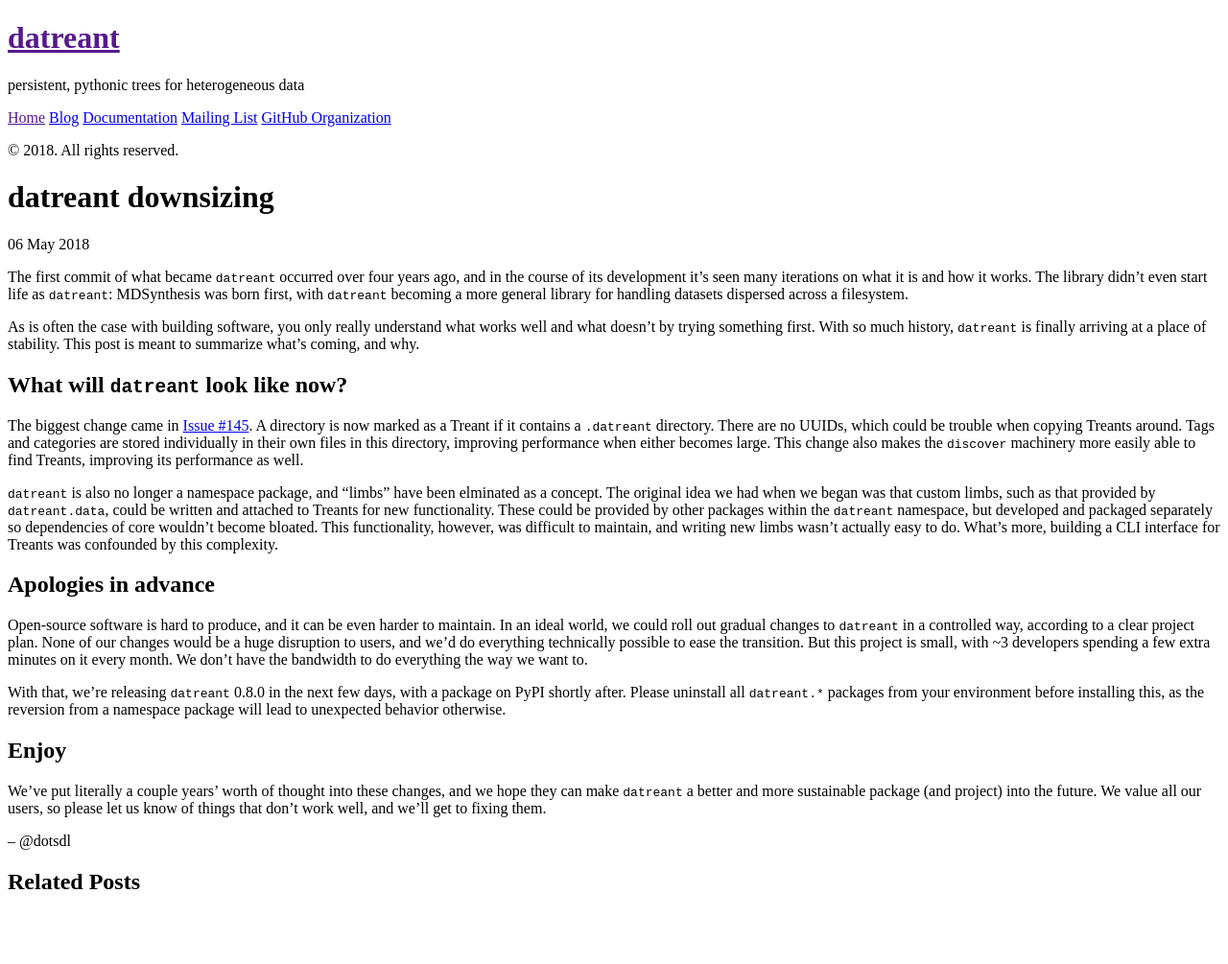
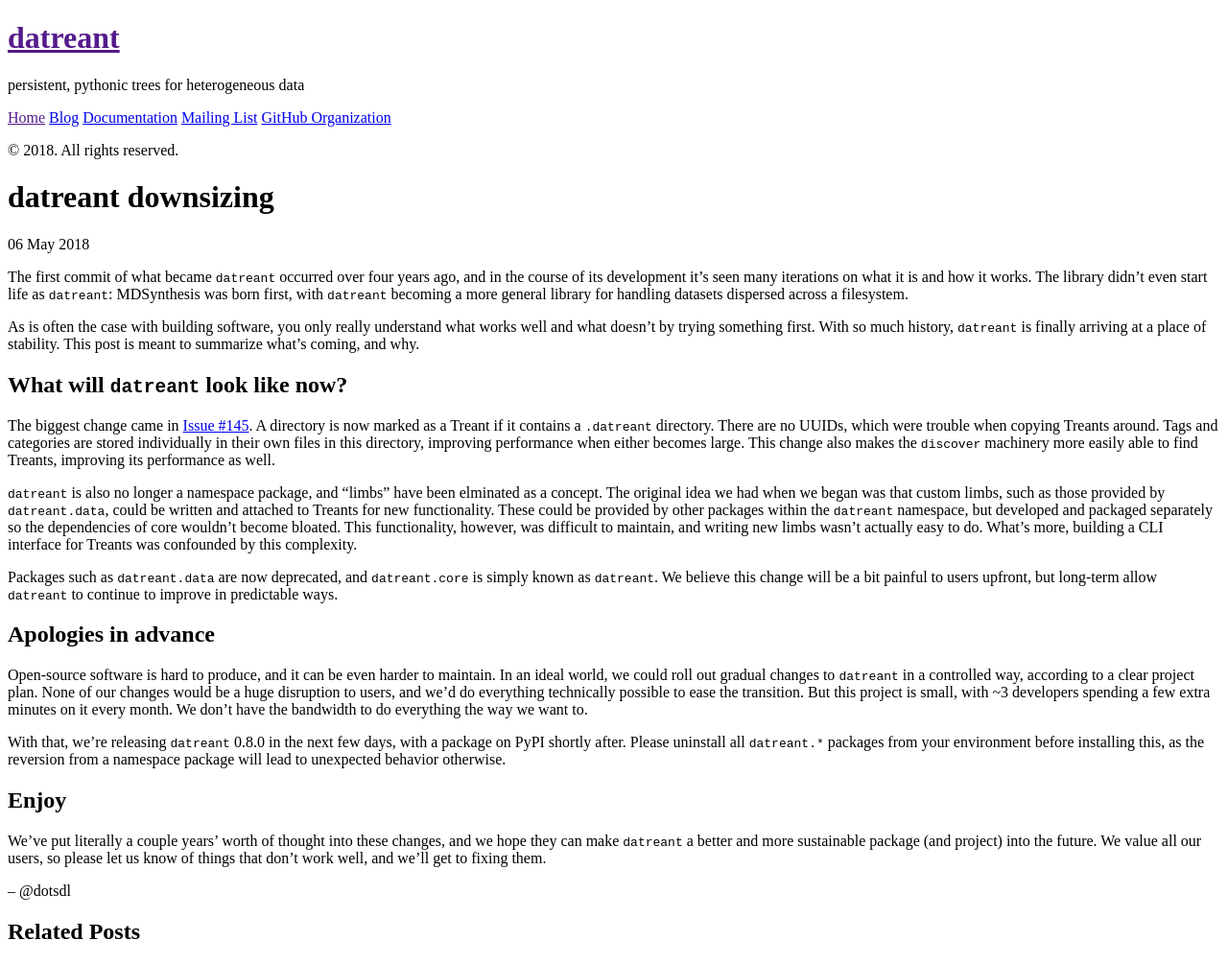
Before and after one commit to datreant/.github.io, a Jekyll site: the page built from _posts/2018-05-06-datreant-downsize.md, in a window 1280 px wide. Shown: the whole page at 96% size. Built offline with Jekyll 4.4.1, drawn with Linux system fonts in a browser that asks for light colours; before the commit the page ends 953 px from its top, so only the background shows below that.

Commit message:
Some small improvements to the text.

```diff
--- a/_posts/2018-05-06-datreant-downsize.md
+++ b/_posts/2018-05-06-datreant-downsize.md
@@ -15,15 +15,18 @@ This post is meant to summarize what's coming, and why.
 
 The biggest change came in [Issue #145](https://github.com/datreant/datreant.core/pull/145).
 A directory is now marked as a Treant if it contains a `.datreant` directory.
-There are no UUIDs, which could be trouble when copying Treants around.
+There are no UUIDs, which were trouble when copying Treants around.
 Tags and categories are stored individually in their own files in this directory, improving performance when either becomes large.
 This change also makes the `discover` machinery more easily able to find Treants, improving its performance as well.
 
 `datreant` is also no longer a namespace package, and "limbs" have been elminated as a concept.
-The original idea we had when we began was that custom limbs, such as that provided by `datreant.data`, could be written and attached to Treants for new functionality.
-These could be provided by other packages within the `datreant` namespace, but developed and packaged separately so dependencies of core wouldn't become bloated.
+The original idea we had when we began was that custom limbs, such as those provided by `datreant.data`, could be written and attached to Treants for new functionality.
+These could be provided by other packages within the `datreant` namespace, but developed and packaged separately so the dependencies of core wouldn't become bloated.
 This functionality, however, was difficult to maintain, and writing new limbs wasn't actually easy to do.
 What's more, building a CLI interface for Treants was confounded by this complexity.
+
+Packages such as `datreant.data` are now deprecated, and `datreant.core` is simply known as `datreant`.
+We believe this change will be a bit painful to users upfront, but long-term allow `datreant` to continue to improve in predictable ways.
 
 ## Apologies in advance
 
```
